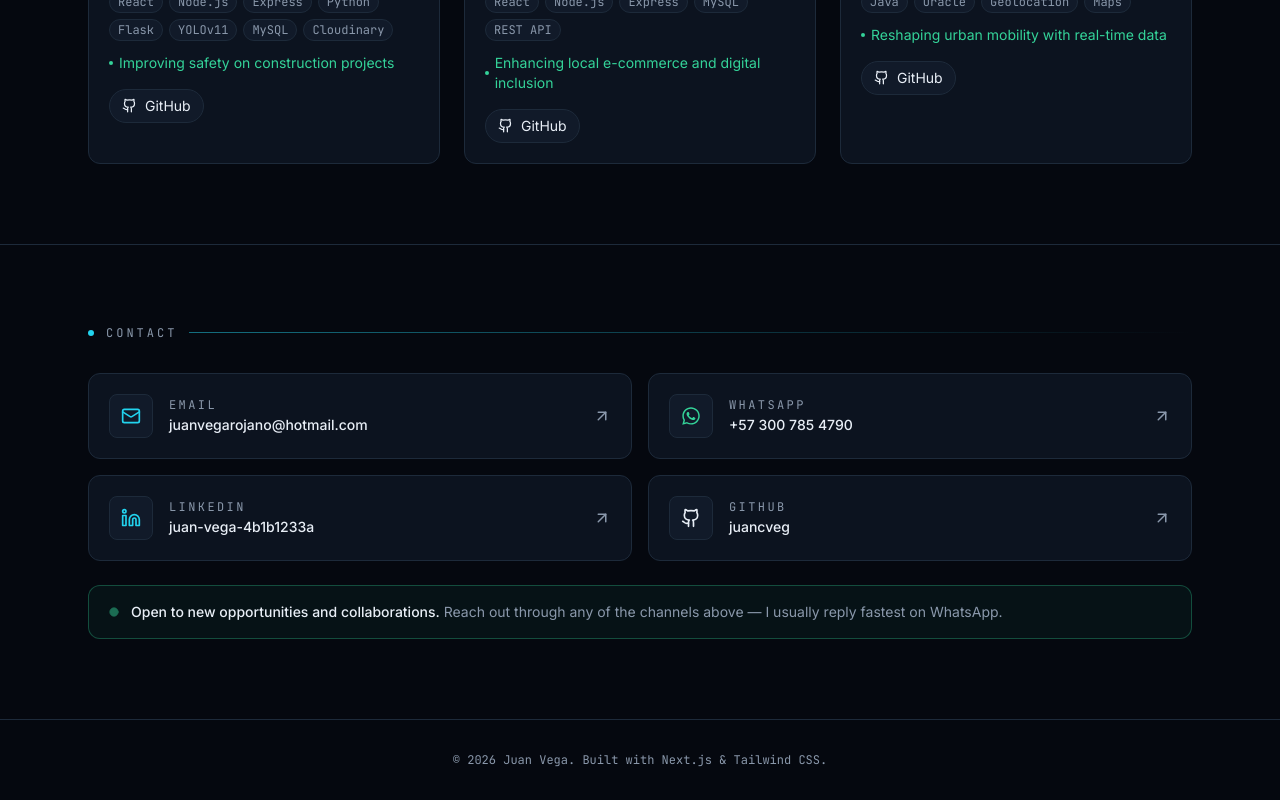
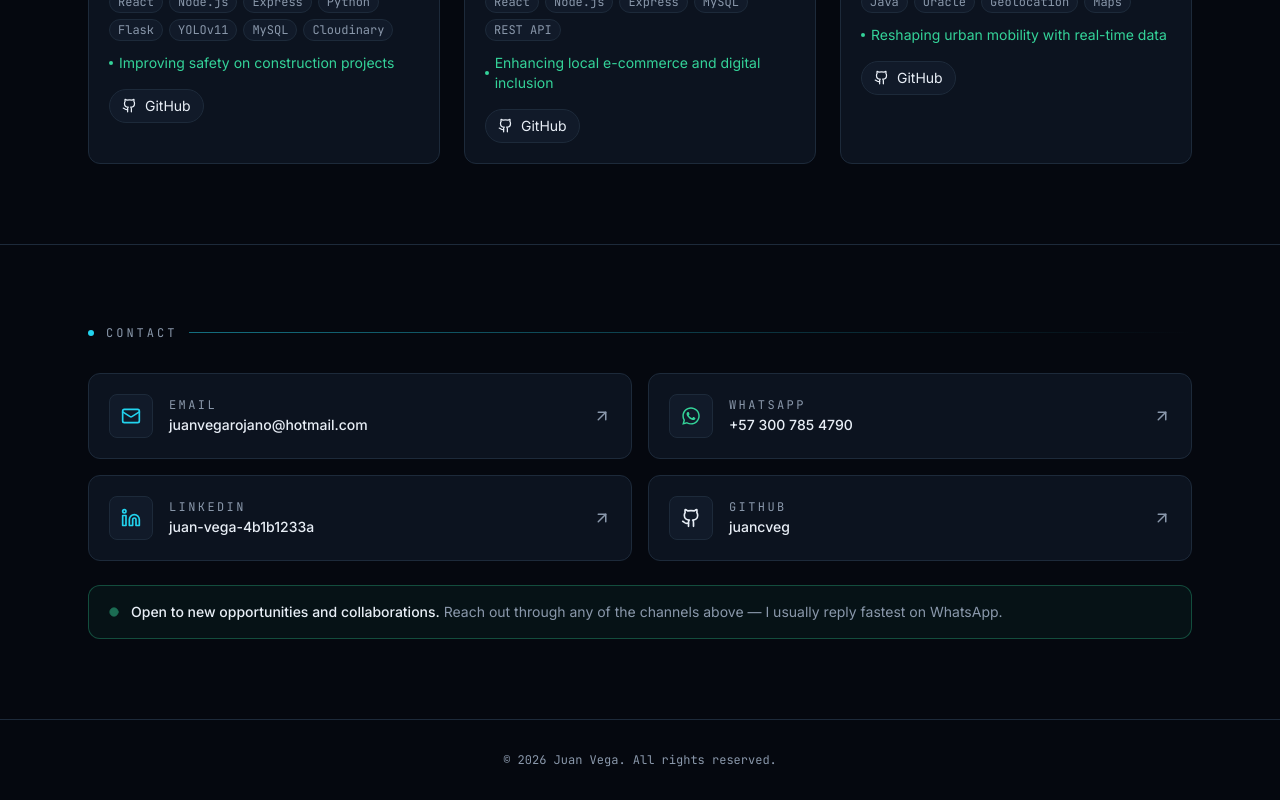
Before and after one commit to juancveg/juan-vega-portafolio, a Next.js app: page / in a window 1280 px wide. Shown: the part 2988-3788 px from the top of the page. Built offline with nearby package versions, Linux system fonts and the light colour scheme.

Commit message:
Update footer copyright message

```diff
--- a/components/Footer.tsx
+++ b/components/Footer.tsx
@@ -1,7 +1,7 @@
 export default function Footer() {
   return (
     <footer className="py-8 text-center">
-      <p className="font-mono text-xs text-muted">© 2026 Juan Vega. Built with Next.js & Tailwind CSS.</p>
+      <p className="font-mono text-xs text-muted">© 2026 Juan Vega. All rights reserved.</p>
     </footer>
   );
 }
```
